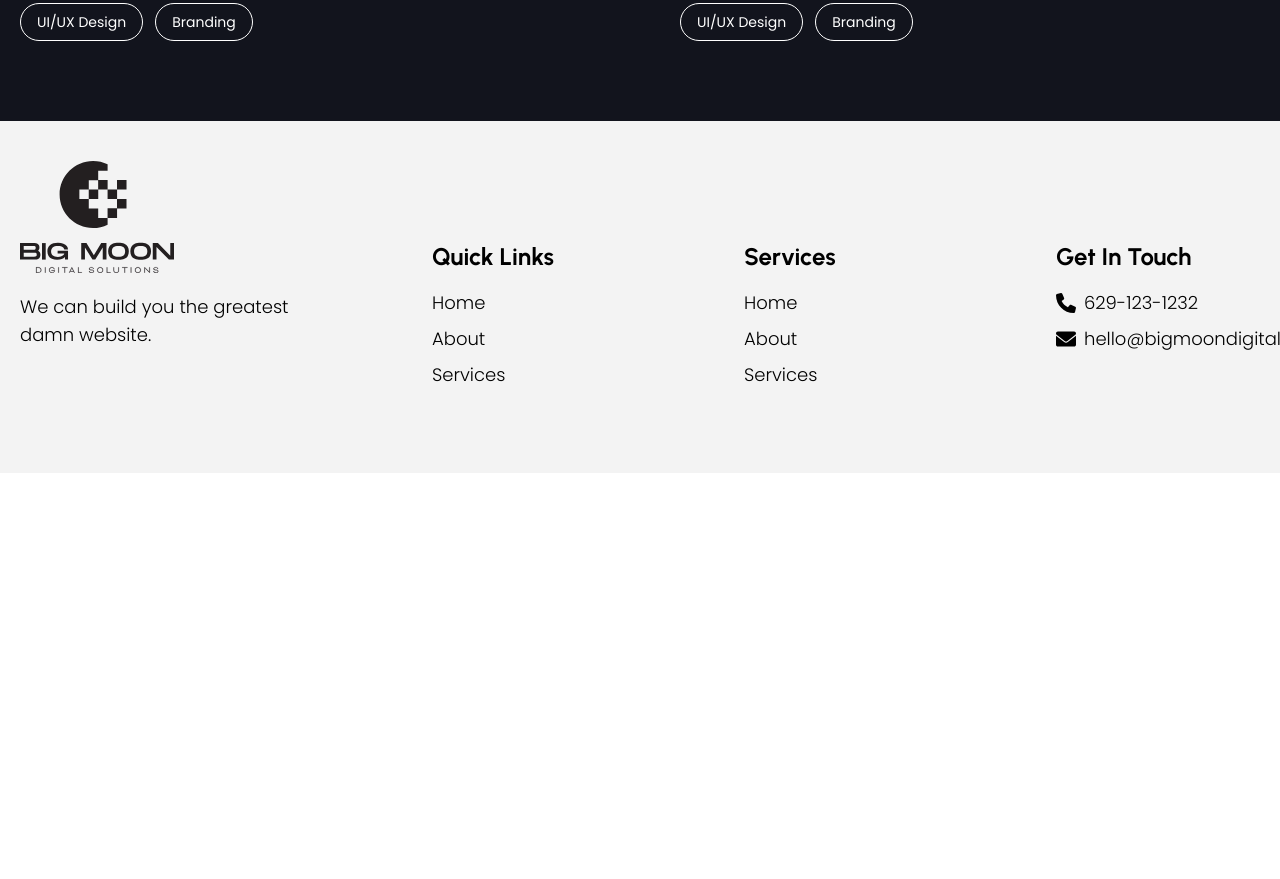
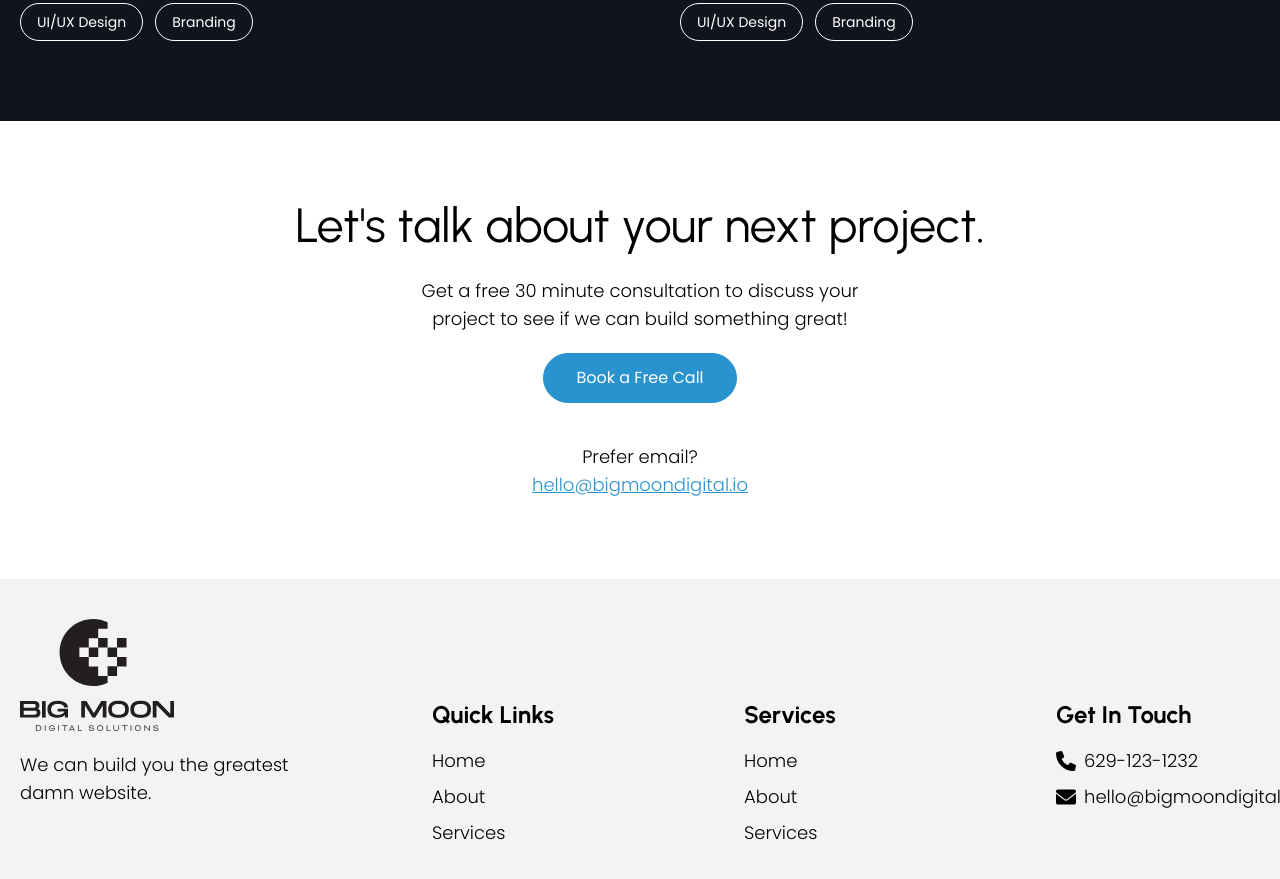
Before and after one commit to devaaronjohnson/big-moon-digital-sveltekit, a SvelteKit app: page / in a window 1280 px wide. Shown: the part 3200-4079 px from the top of the page. Before the commit the page ends 3673 px from the top, so only its background shows below. Built offline with nearby package versions, Linux system fonts and the light colour scheme.

Commit message:
Update +page.svelte

```diff
--- a/src/routes/+page.svelte
+++ b/src/routes/+page.svelte
@@ -60,7 +60,7 @@
 	<section class="relative bg-[#f3f3f3] py-10 lg:py-20">
 		<img src="/digital_moon.svg" alt="" class="absolute top-0 left-[50%] w-full opacity-40" />
 		<div class="container_xl relative px-5 2xl:px-0">
-			<h2 class="mb-20 text-center font-urbanist text-4xl font-normal lg:text-5xl">
+			<h2 class="mb-10 text-center font-urbanist text-4xl font-normal lg:mb-20 lg:text-5xl">
 				Services We Offer
 			</h2>
 			<div class="grid grid-cols-1 gap-8 lg:grid-cols-2">
@@ -90,36 +90,14 @@
 						<li class="font-poppins text-lg font-light">Prototypes in 72 hours or less</li>
 					</ul>
 				</div>
-				<!-- <div class="rounded-2xl bg-white p-8 shadow-lg lg:p-16">
-					<h3 class="mb-5 font-urbanist text-3xl font-normal">1. UI/UX Design</h3>
-					<p class="mb-5 font-poppins text-lg font-light">
-						Interfaces that delight users & drive conversions. From wireframes to prototypes, we
-						design with outcomes
-					</p>
-					<ul class="list-disc pl-5">
-						<li class="font-poppins text-lg font-light">User flows that boost engagement</li>
-						<li class="font-poppins text-lg font-light">Mobile-first, award worthy interfaces</li>
-						<li class="font-poppins text-lg font-light">Prototypes in 72 hours or less</li>
-					</ul>
-				</div>
-				<div class="rounded-2xl bg-white p-8 shadow-lg lg:p-16">
-					<h3 class="mb-5 font-urbanist text-3xl font-normal">1. UI/UX Design</h3>
-					<p class="mb-5 font-poppins text-lg font-light">
-						Interfaces that delight users & drive conversions. From wireframes to prototypes, we
-						design with outcomes
-					</p>
-					<ul class="list-disc pl-5">
-						<li class="font-poppins text-lg font-light">User flows that boost engagement</li>
-						<li class="font-poppins text-lg font-light">Mobile-first, award worthy interfaces</li>
-						<li class="font-poppins text-lg font-light">Prototypes in 72 hours or less</li>
-					</ul>
-				</div> -->
 			</div>
 		</div>
 	</section>
 	<section class="relative bg-darkBackground py-10 lg:py-20">
 		<div class="container_xl px-5 2xl:px-0">
-			<h2 class="mb-20 text-center font-urbanist text-4xl font-normal text-white lg:text-5xl">
+			<h2
+				class="mb-10 text-center font-urbanist text-4xl font-normal text-white lg:mb-20 lg:text-5xl"
+			>
 				Some of Our Work
 			</h2>
 			<div class="grid grid-cols-1 gap-20 lg:grid-cols-2">
@@ -170,4 +148,32 @@
 			</div>
 		</div>
 	</section>
+	<section class="pt-10 pb-10 lg:pt-20 lg:pb-20">
+		<div class="container_lg px-5 2xl:px-0">
+			<h2 class="mb-7 text-center font-urbanist text-4xl font-normal lg:text-5xl">
+				Let's talk about your next project.
+			</h2>
+			<p class="mb-5 px-0 text-center font-poppins text-lg font-light text-balance lg:px-40">
+				Get a free 30 minute consultation to discuss your project to see if we can build something
+				great!
+			</p>
+			<div class="flex items-center justify-center">
+				<a
+					href="https://calendly.com/aaronjohnsondev/30min"
+					target="_blank"
+					aria-label="Opens in a new tab"
+					class="rounded-full border border-lightBlue bg-lightBlue px-8 py-3 font-poppins text-base font-normal text-white transition-all duration-200 hover:border-darkBlue hover:bg-darkBlue"
+					>Book a Free Call</a
+				>
+			</div>
+			<p class="mt-10 text-center font-poppins text-lg font-light">Prefer email?</p>
+			<div class="flex items-center justify-center">
+				<a
+					href="mailto:hello@bigmoondigital.io"
+					class="text-center font-poppins text-lg font-light text-lightBlue underline"
+					>hello@bigmoondigital.io</a
+				>
+			</div>
+		</div>
+	</section>
 </main>
```
